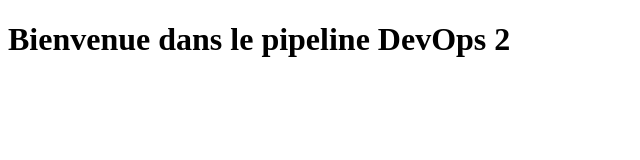
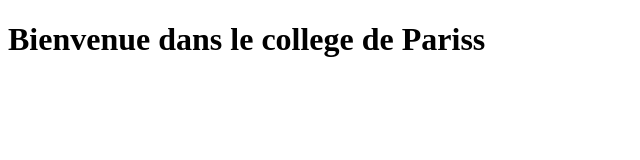
Before and after one commit to Lucrece-Hendrelle/demo-devops, a plain HTML site: page index.html in a window 1280 px wide. Shown: the whole page, without its empty margins (0-640 px from the left). Drawn offline with Linux system fonts and the light colour scheme.

Commit message:
Update index.html

```diff
--- a/index.html
+++ b/index.html
@@ -4,6 +4,6 @@
     <title>Test DevOps</title>
 </head>
 <body>
-    <h1>Bienvenue dans le pipeline DevOps 2</h1>
+    <h1>Bienvenue dans le college de Pariss</h1>
 </body>
 </html>
```
